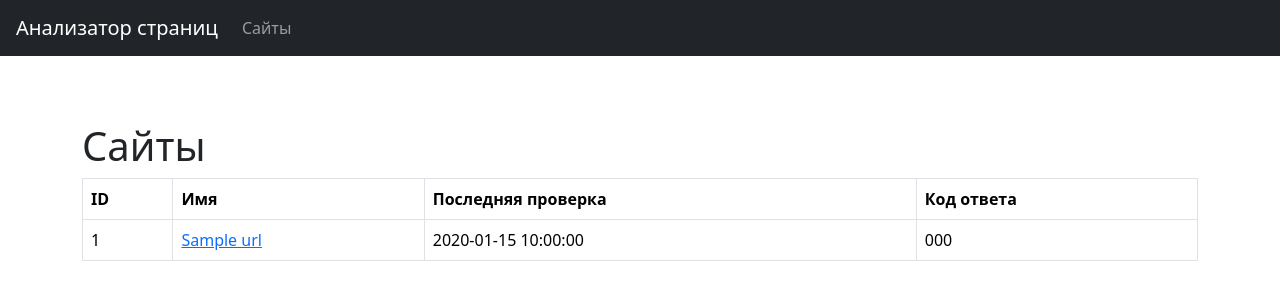
After one commit to zainutdinov/page-analyzer, a Flask app: template page_analyzer/templates/urls_list.html in a window 1280 px wide. The commit adds this page. Shown: the top 300 px of the page. Run offline with Flask 3, Linux system fonts and the light colour scheme; the template is opened without the code that fills it: most values are stand-ins (such as "Sample title", 1, 10 or a date in 2020).

Commit message:
new functionality

```diff
--- /dev/null
+++ b/database.sql
@@ -0,0 +1,7 @@
+DROP TABLE IF EXISTS urls;
+
+CREATE TABLE urls(
+id bigint PRIMARY KEY GENERATED ALWAYS AS IDENTITY,
+name varchar(255) NOT NULL UNIQUE,
+created_at date NOT NULL
+);
--- a/page_analyzer/app.py
+++ b/page_analyzer/app.py
@@ -1,7 +1,10 @@
-from flask import Flask, render_template
+from flask import (Flask, render_template, request, redirect,
+                   url_for, flash, get_flashed_messages)
+from validators import url as validate_url
 from dotenv import load_dotenv
 import os
-
+from urllib.parse import urlparse
+from page_analyzer import database
 
 load_dotenv()
 app = Flask(__name__)
@@ -12,4 +15,46 @@ app = Flask(__name__)
 
 @app.route('/')
 def home():
-    return render_template('index.html')
+    messages = get_flashed_messages(with_categories=True)
+    return render_template('start_page.html', messages=messages)
+
+
+@app.post('/urls')
+def post_url():
+    url = request.form.get('url')
+    parsed_url = urlparse(url)
+    normalized_url = f'{parsed_url.scheme}://{parsed_url.netloc}'
+
+    if not validate_url(normalized_url):
+        flash('Некорректный URL', 'danger')
+        messages = get_flashed_messages(with_categories=True)
+        return render_template('start_page.html', messages=messages), 422
+
+    url_id = database.get_url_id(normalized_url)
+
+    if url_id:
+        flash('Страница уже существует', 'warning')
+        return redirect(url_for('get_urls_checks_list', id=url_id))
+
+    url = database.create_url(normalized_url)
+    flash('Страница успешно добавлена', 'success')
+    return redirect(url_for('get_urls_checks_list', id=url.id))
+
+
+@app.get('/urls')
+def get_urls_list():
+    messages = get_flashed_messages(with_categories=True)
+    all_urls = database.get_urls_list()
+    return render_template('urls_list.html', messages=messages,
+                           urls=all_urls)
+
+
+@app.route('/urls/<int:id>', methods=['GET'])
+def get_urls_checks_list(id):
+    messages = get_flashed_messages(with_categories=True)
+    url = database.get_url_from_urls_list(id)
+
+    if not url:
+        return render_template('urls_id_error.html')
+
+    return render_template('url_id.html', messages=messages, url=url)
--- a/page_analyzer/templates/index.html
+++ b/page_analyzer/templates/index.html
@@ -10,32 +10,21 @@
   <body class="min-vh-100 d-flex flex-column">
   <header class="flex-shrink-0">
     <nav class="navbar navbar-expand-md navbar-dark bg-dark px-3">
-      <a class="navbar-brand" href="/">Анализатор страниц</a>
+      <a class="navbar-brand" href="{{ url_for('home') }}">Анализатор страниц</a>
         <div id="navbarNav">
         <ul class="navbar-nav">
-          <li class="nav-item"><a class="nav-link " href="/urls">Сайты</a></li>
+          <li class="nav-item"><a class="nav-link " href="{{ url_for('post_url') }}">Сайты</a></li>
         </ul>
         </div>
     </nav>
   </header>
 
+    {% block notifications %}
+    <div class="alert alert-{{ category }}" role="alert">{{ message }}</div>
+    {% endblock %}
+
   <main class="flex-grow-1">
-    <div class="container-lg mt-3">
-      <h1></h1>
-
-    <div class="row">
-      <div class="col-12 col-md-10 col-lg-8 mx-auto border rounded-3 bg-light p-5">
-        <h1 class="display-3">Анализатор страниц</h1>
-        <p class="lead">Бесплатно проверяйте сайты на SEO-пригодность</p>
-        <form action="/urls " method="post" class="d-flex justify-content-center">
-        <label for="text" class="visually-hidden">Url для проверки</label>
-        <input type="text" name="url" placeholder="https://www.example.com"value=""  class="form-control form-control-lg" required>
-        <input type="submit" class="btn btn-primary  btn-lg ms-3 px-5 text-uppercase mx-3" value="Проверить">
-        </form>
-      </div>
-    </div>
-
-    </div>
+    {% block content %}{% endblock %}
   </main>
 
   <script src="https://cdn.jsdelivr.net/npm/bootstrap@5.3.3/dist/js/bootstrap.bundle.min.js" integrity="sha384-YvpcrYf0tY3lHB60NNkmXc5s9fDVZLESaAA55NDzOxhy9GkcIdslK1eN7N6jIeHz" crossorigin="anonymous"></script>
--- /dev/null
+++ b/page_analyzer/templates/urls_list.html
@@ -0,0 +1,28 @@
+{% extends 'index.html' %}
+{% block content %}
+<div class="container-lg mt-3">
+  <h1>Сайты</h1>
+  <div class="table-responsive">
+    <table class="table table-bordered table-hover text-nowrap" data-test="urls">
+      <thead>
+      <tr>
+        <th>ID</th>
+        <th>Имя</th>
+        <th>Последняя проверка</th>
+        <th>Код ответа</th>
+      </tr>
+      </thead>
+      <tbody>
+        {% for url in urls %}
+        <tr>
+          <td>{{ url.id }}</td>
+          <td><a href="{{ url_for('get_urls_checks_list', id=url.id) }}">{{ url.name }}</a></td>
+          <td>{{ url.created_at if url.created_at else ' ' }}</td>
+          <td>{{ url.response_code if url.response_code else ' ' }}</td>
+        </tr>
+        {% endfor %}
+      </tbody>
+    </table>
+  </div>
+</div>
+{% endblock %}
--- a/pyproject.toml
+++ b/pyproject.toml
@@ -13,6 +13,9 @@ python = "3.11.10"
 flask = "^3.1.0"
 gunicorn = "^23.0.0"
 python-dotenv = "^1.0.1"
+psycopg2-binary = "^2.9.10"
+validators = "^0.34.0"
+requests = "^2.32.3"
 
 
 [tool.poetry.group.dev.dependencies]
```
Also changed, not shown: page_analyzer/database.py (added, +58 -0 lines), page_analyzer/templates/start_page.html (added, +18 -0 lines), page_analyzer/templates/url_id.html (added, +59 -0 lines), page_analyzer/templates/url_id_error.html (added, +10 -0 lines), 3 other files.
